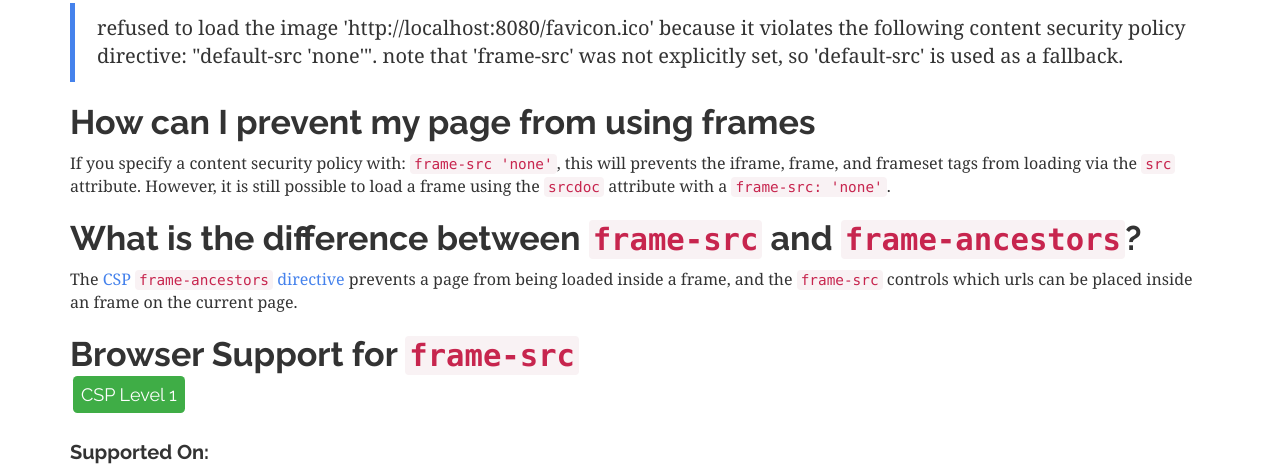
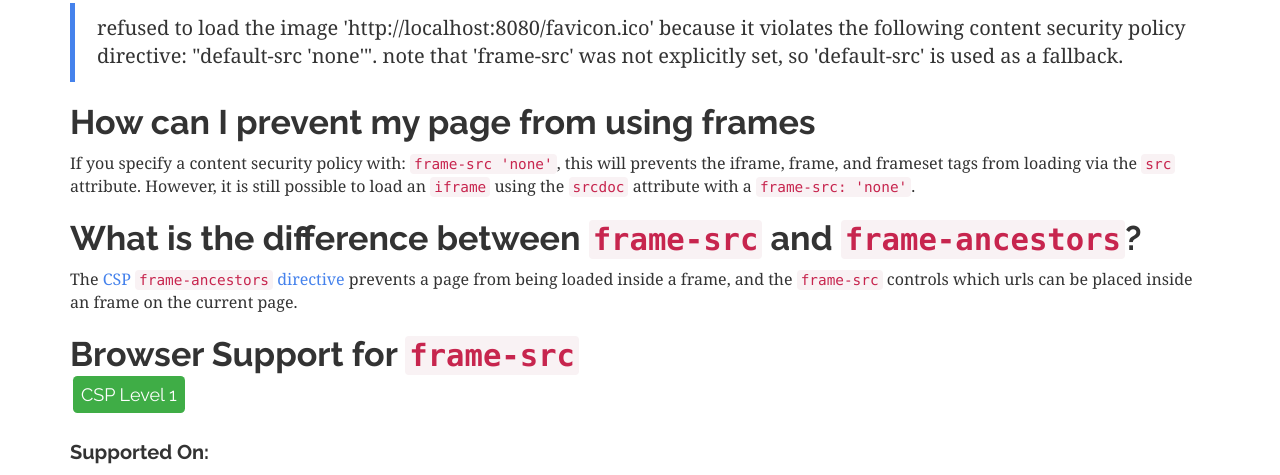
Before and after one commit to foundeo/content-security-policy.com, an Eleventy site: page www/frame-src.html in a window 1280 px wide. Shown: the part 1329-1804 px from the top of the page. Built offline with nearby package versions, Linux system fonts and the light colour scheme; Eleventy itself is replaced by a stand-in of ours; files that its build step writes are made by us from their sources.

Commit message:
update frame-src

```diff
--- a/www/frame-src.html
+++ b/www/frame-src.html
@@ -45,7 +45,7 @@ frame-src 'self' allowed-site.example.com
 </blockquote>
 
 <h2>How can I prevent my page from using frames</h2>
-<p>If you specify a content security policy with: <code>frame-src 'none'</code>, this will prevents the iframe, frame, and frameset tags from loading via the <code>src</code> attribute. However, it is still possible to load a frame using the <code>srcdoc</code> attribute with a <code>frame-src: 'none'</code>.</p>
+<p>If you specify a content security policy with: <code>frame-src 'none'</code>, this will prevents the iframe, frame, and frameset tags from loading via the <code>src</code> attribute. However, it is still possible to load an <code>iframe</code> using the <code>srcdoc</code> attribute with a <code>frame-src: 'none'</code>.</p>
 
 <h2>What is the difference between <code>frame-src</code> and <code>frame-ancestors</code>?</h2>
 
```
